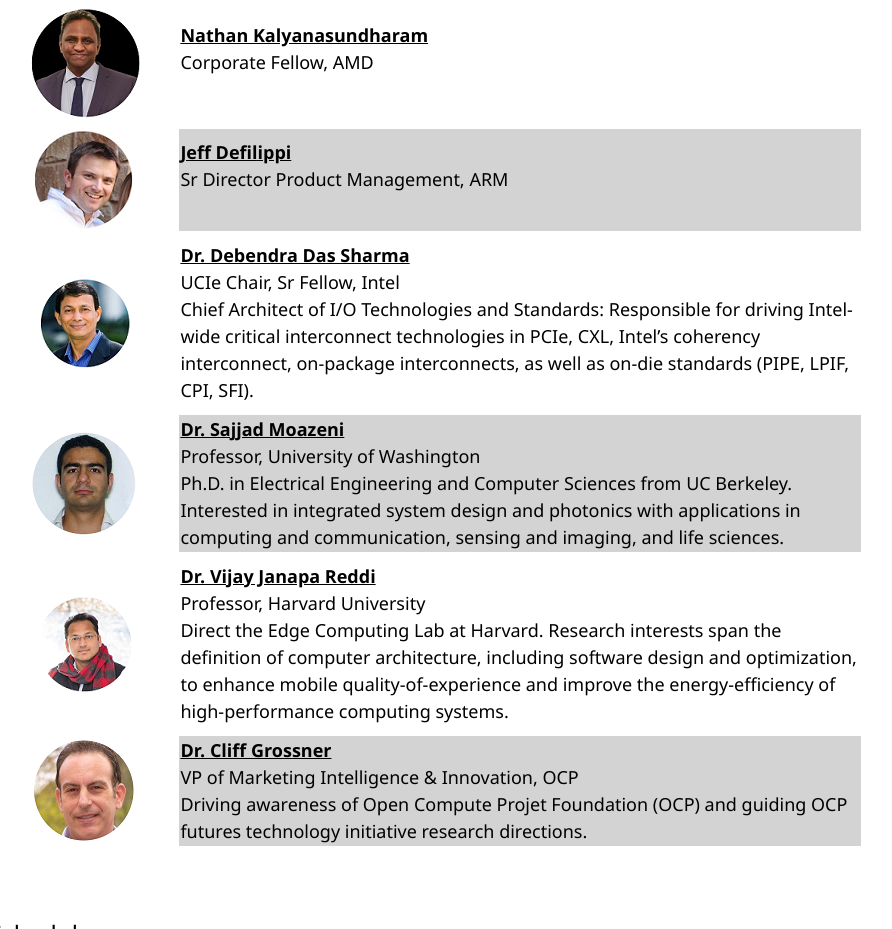
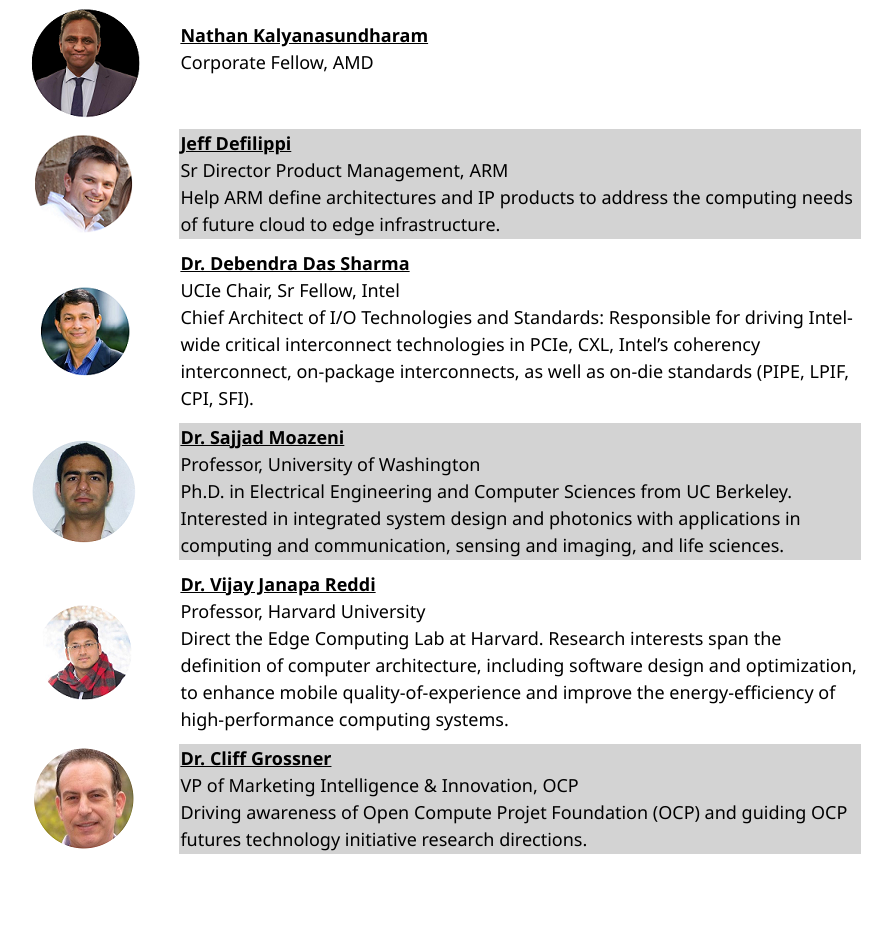
Before and after one commit to hipchips/hpca2023, a plain HTML site: page index.html in a window 1280 px wide. Shown: the part 2842-3771 px from the top of the page, without its empty margins (161-1053 px from the left). Drawn offline with nearby package versions, Linux system fonts and the light colour scheme.

Commit message:
Add Jeff's bio

```diff
--- a/index.html
+++ b/index.html
@@ -208,7 +208,7 @@ as well as in startups building zero to one businesses. He has BTech from IIT-Bo
 			<td width="20%" align="left" style="background-color:lightgray;">
         <strong><a href="https://www.linkedin.com/in/jeff-defilippi-2012a62/">Jeff Defilippi</a></strong><br>
         Sr Director Product Management, ARM <br>
-        &nbsp;
+        Help ARM define architectures and IP products to address the computing needs of future cloud to edge infrastructure.
        </td>
 		</tr>
     <tr style="vertical-align:middle">
```
